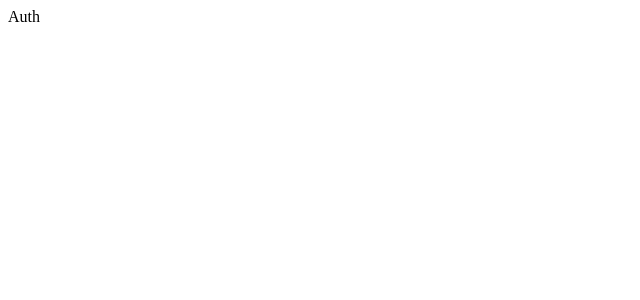
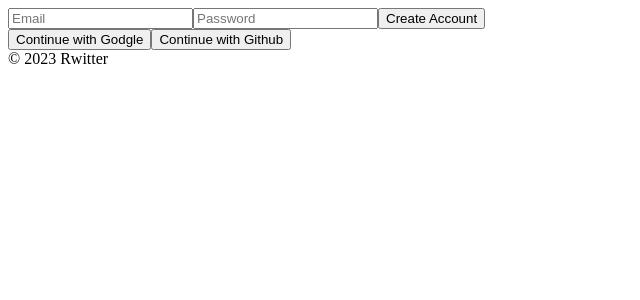
Before and after one commit to yesharry/rwitter, a React (Create React App) app: page / in a window 1280 px wide. Shown: the top 300 px of the page, without its empty margins (0-640 px from the left). Built offline with nearby package versions, Linux system fonts and the light colour scheme; no server answers.

Commit message:
Add: creating account

```diff
--- a/src/components/App.js
+++ b/src/components/App.js
@@ -1,8 +1,15 @@
-import React from "react";
+import React, { useState } from "react";
 import Router from "./Router";
+import { authService } from "../fbase";
 
 function App() {
-  return <Router />;
+  const [isLoggedIn, setIsLoggedIn] = useState(authService.currentUser);
+  return (
+    <>
+      <Router isLoggedIn={isLoggedIn} />
+      <footer>&copy; {new Date().getFullYear()} Rwitter</footer>
+    </>
+  );
 }
 
 export default App;
--- a/src/components/Router.js
+++ b/src/components/Router.js
@@ -3,8 +3,7 @@ import { BrowserRouter, Route, Routes } from "react-router-dom";
 import Home from "../routes/Home";
 import Auth from "../routes/Auth";
 
-const Router = () => {
-  const [isLoggedIn, setIsLoggedIn] = useState(false);
+const Router = ({ isLoggedIn }) => {
   return (
     <BrowserRouter>
       <Routes>
--- a/src/firebase.js
+++ b/src/fbase.js
@@ -2,6 +2,8 @@
 import { initializeApp } from "firebase/app";
 // TODO: Add SDKs for Firebase products that you want to use
 // https://firebase.google.com/docs/web/setup#available-libraries
+import { getAuth } from "firebase/auth";
+import "firebase/database";
 
 // Your web app's Firebase configuration
 const firebaseConfig = {
@@ -9,12 +11,14 @@ const firebaseConfig = {
   authDomain: process.env.REACT_APP_AUTH_DOMAIN,
   projectId: process.env.REACT_APP_PROJECT_ID,
   storageBucket: process.env.REACT_APP_STORAGE_BUCKET,
-  messagingSenderId: process.env.REACT_APP_MESSAGIN_ID,
+  messagingSenderId: process.env.REACT_APP_MESSAGIN_SENDER_ID,
   appId: process.env.REACT_APP_APP_ID,
 };
 
 // Initialize Firebase
-export const app = initializeApp(firebaseConfig);
+const app = initializeApp(firebaseConfig);
 
 // index.js에서 import {firebase} from './firebase' 하고 싶으면
 // export const firebase = initializeApp(firebaseConfig); 라고 하면 된다.
+
+export const authService = getAuth(app);
--- a/src/routes/Auth.js
+++ b/src/routes/Auth.js
@@ -1,7 +1,71 @@
-import React from "react";
+import React, { useState } from "react";
+import {
+  getAuth,
+  createUserWithEmailAndPassword,
+  signInWithEmailAndPassword,
+} from "firebase/auth";
 
 const Auth = () => {
-  return <div>Auth</div>;
+  const [email, setEmail] = useState("");
+  const [password, setPassword] = useState("");
+  const [newAccount, setNewAccount] = useState(true);
+
+  const onChange = (event) => {
+    const {
+      target: { name, value },
+    } = event;
+    if (name === "email") {
+      setEmail(value);
+    } else if (name === "password") {
+      setPassword(value);
+    }
+  };
+
+  const onSubmit = async (event) => {
+    event.preventDefault();
+    try {
+      let data;
+      const auth = getAuth();
+      if (newAccount) {
+        // create account
+        data = await createUserWithEmailAndPassword(auth, email, password);
+      } else {
+        // log in
+        data = await signInWithEmailAndPassword(auth, email, password);
+      }
+      console.log(data);
+    } catch (error) {
+      console.log(error);
+    }
+  };
+
+  return (
+    <div>
+      <form onSubmit={onSubmit}>
+        <input
+          name="email"
+          type="text"
+          placeholder="Email"
+          required
+          value={email}
+          onChange={onChange}
+        />
+        <input
+          name="password"
+          type="password"
+          placeholder="Password"
+          required
+          value={password}
+          onChange={onChange}
+        />
+        <input type="submit" value={newAccount ? "Create Account" : "Log In"} />
+      </form>
+      <div>
+        <button>Continue with Godgle</button>
+        <button>Continue with Github</button>
+      </div>
+    </div>
+  );
 };
 
 export default Auth;
```
